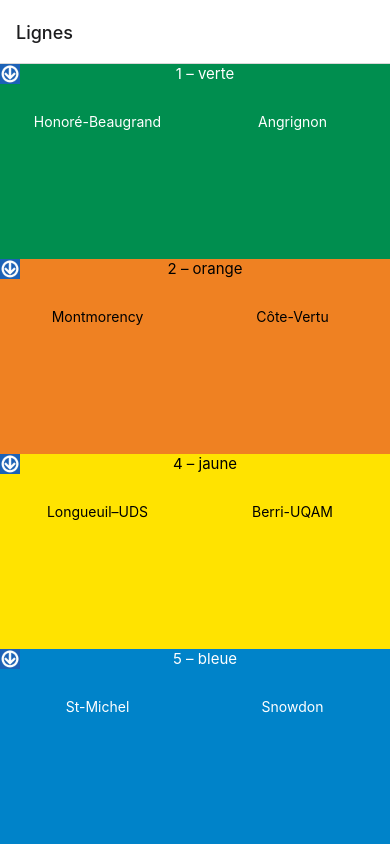
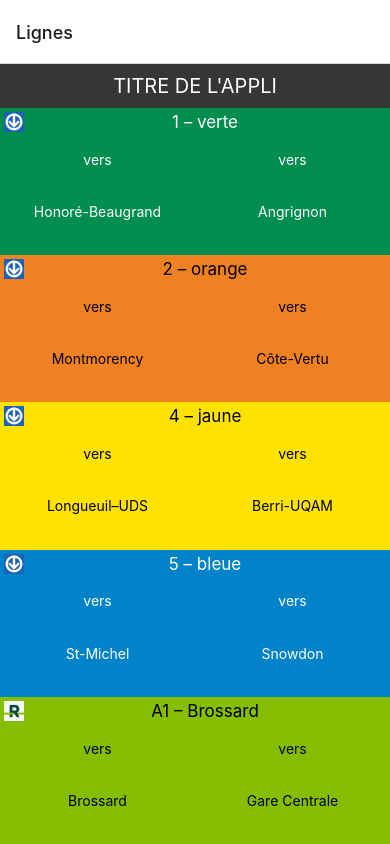
Before and after one commit to chinook07/metroSortie, a React Native app: screen /Lignes in a window 390 px wide. Built offline with nearby package versions, Linux system fonts and the light colour scheme.

Commit message:
ajouté REM, styles

```diff
--- a/donnees/toutesLignes.json
+++ b/donnees/toutesLignes.json
@@ -638,5 +638,54 @@
             }
         ],
         "couleur": "bleue"
+    },
+    {
+        "ligne": "A1 – Brossard",
+        "terminus": [
+            "Brossard",
+            "Gare Centrale"
+        ],
+        "stations": [
+            {
+                "Gare Centrale": [
+                    null,
+                    [
+                        {
+                            "sortie": "Gare Centrale",
+                            "voiture": 1
+                        },
+                        {
+                            "sortie": "Place Bonaventure",
+                            "voiture": 4
+                        }
+                    ]
+                ]
+            },
+            {
+                "Ile-des-Soeurs": [
+                    1,
+                    4
+                ]
+            },
+            {
+                "Panama": [
+                    1,
+                    4
+                ]
+            },
+            {
+                "Du Quartier": [
+                    1,
+                    4
+                ]
+            },
+            {
+                "Brossard": [
+                    1,
+                    null
+                ]
+            }
+        ],
+        "couleur": "lime"
     }
 ]
--- a/pages/1-Lignes.js
+++ b/pages/1-Lignes.js
@@ -5,6 +5,7 @@
 const Stack = createNativeStackNavigator();
 import toutesLignes from "../donnees/toutesLignes.json";
 import metroLogo from "../assets/metroLogo.jpg";
+import remLogo from "../assets/remLogo.jpg";
 import { MetroContexte } from '../metroContexte';
 
 export default function Lignes({ navigation }) {
@@ -19,21 +20,27 @@
 
     return (
         <View style={styles.container}>
+            <Text style={styles.titre}>Titre de l'appli</Text>
             {toutesLignes.map((ligne, index) => {
                 return (
                     <View key={index} style={styles.flex1} >
                         <View style={[styles.indicateur, styles[ligne.couleur]]}>
-                            <Image source={metroLogo} style={[styles.logo]} />
+                            {
+                                ligne.couleur === "lime"
+                                    ? <Image alt='logo du REM' source={remLogo} style={[styles.logo]} />
+                                    : <Image alt='logo du métro' source={metroLogo} style={[styles.logo]} />
+                            }
                             <Text style={[styles[ligne.couleur], styles.texte]} >{ligne.ligne}</Text>
                         </View>
-                        <View style={[styles.direction, styles.bouton]} >
+                        <View style={styles.direction} >
                             {ligne.terminus.map((terminus, idx) => (
                                 <TouchableOpacity
                                     key={idx}
                                     onPress={() => versPage2(ligne, terminus)}
-                                    style={[styles[ligne.couleur], styles.flex1]}
+                                    style={[styles[ligne.couleur], styles.boutonDirection]}
                                 >
-                                    <Text title={terminus} style={styles[ligne.couleur]}>{terminus}</Text>
+                                    <Text style={[styles[ligne.couleur], styles.flex1]}>vers</Text>
+                                    <Text style={[styles[ligne.couleur], styles.flex1]}>{terminus}</Text>
                                 </TouchableOpacity>
                             ))}
                         </View>
@@ -52,6 +59,14 @@
         justifyContent: 'center',
         width: "100%"
     },
+    titre: {
+        backgroundColor: "#363636",
+        color: "white",
+        textTransform: "uppercase",
+        textAlign: "center",
+        padding: 10,
+        fontSize: 20
+    },
     logo: {
         width: 20,
         height: 20
@@ -59,10 +74,15 @@
     indicateur: {
         flexDirection: "row",
         flex: 1,
-        justifyContent: "center"
+        justifyContent: "center",
+        padding: 4
     },
     flex1: {
         flex: 1
+    },
+    boutonDirection: {
+        flex: 1,
+        justifyContent: 'center'
     },
     verte: {
         backgroundColor: "#008E4F",
@@ -82,15 +102,17 @@
         color: "white",
         textAlign: "center"
     },
+    lime: {
+        backgroundColor: "#85BE00",
+        textAlign: "center"
+    },
     texte: {
         flex: 4,
         textAlign: "center",
-        fontSize: 15
-    },
-    bouton: {
-        flex: 3
+        fontSize: 17
     },
     direction: {
+        flex: 3,
         flexDirection: "row",
         justifyContent: "space-between"
     }
--- a/pages/2-Stations.js
+++ b/pages/2-Stations.js
@@ -58,36 +58,37 @@
 
 const styles = StyleSheet.create({
     container: {
+        alignItems: "stretch",
         backgroundColor: "#363636",
         flex: 1,
         gap: 10,
-        alignItems: 'center',
-        justifyContent: 'center',
+        justifyContent: 'center'
     },
     titre: {
         textAlign: "center",
-        fontSize: 20
+        fontSize: 20,
+        padding: 10
     },
     bouton: {
-        // width: 100%
+        justifyContent: 'center',
+        padding: 10
     },
     verte: {
         backgroundColor: "#008E4F",
         color: "white",
-        textAlign: "center"
     },
     orange: {
         backgroundColor: "#EF8122",
-        textAlign: "center"
     },
     jaune: {
         backgroundColor: "#FFE300",
-        textAlign: "center"
     },
     bleue: {
         backgroundColor: "#0083C9",
         color: "white",
-        textAlign: "center"
+    },
+    lime: {
+        backgroundColor: "#85BE00",
     },
     inactif: {
         opacity: 0.5
```
Also changed, not shown: assets/remLogo.jpg (added).
